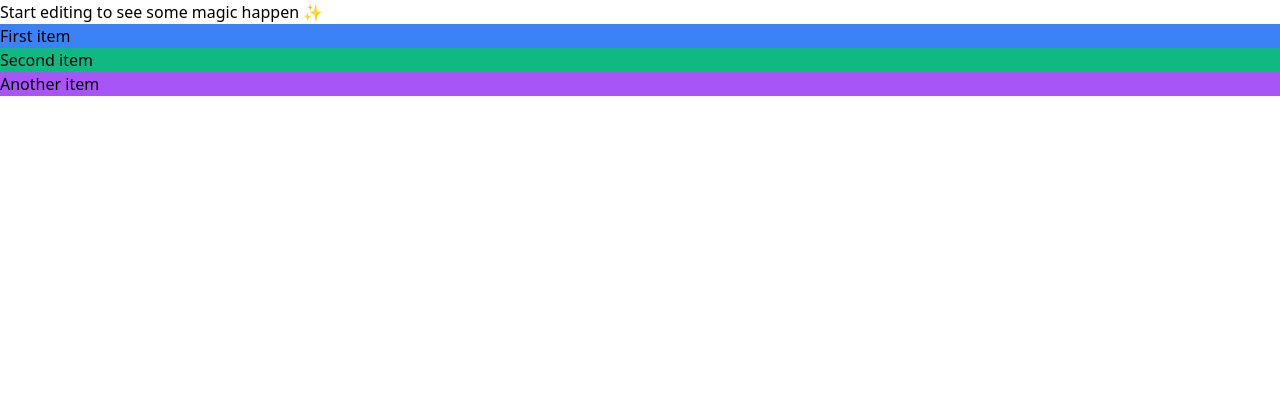
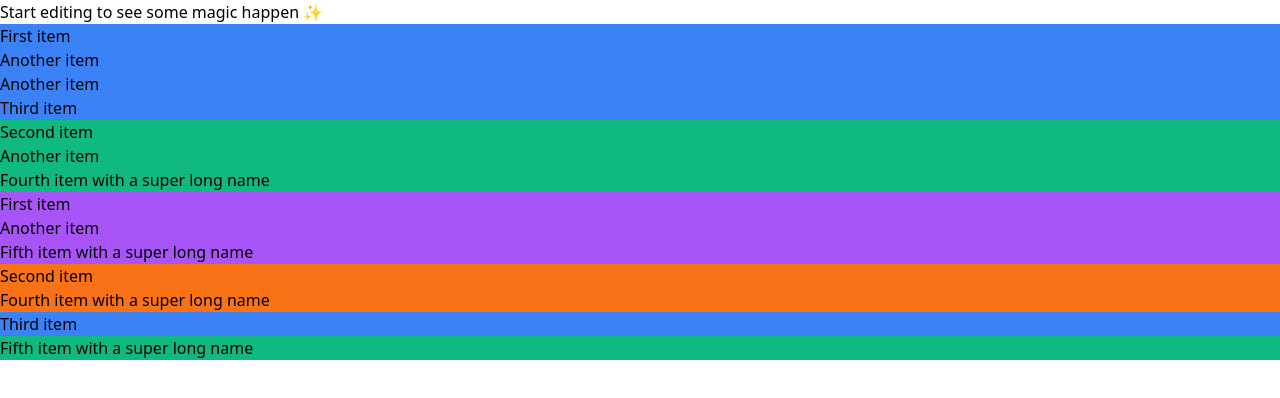
Before and after one commit to alexfqc/react-timeline, a React (Vite) app: page / in a window 1280 px wide. Shown: the top 398 px of the page. Built offline with nearby package versions, Linux system fonts and the light colour scheme.

Commit message:
feat: render working timeline using timelineItems with lane calculation

```diff
--- a/src/App.tsx
+++ b/src/App.tsx
@@ -1,11 +1,11 @@
 import timelineItems from "./timelineItems.ts";
-import Timelines from "./Timelines/index.tsx";
+import Timeline from "./Timeline/index.tsx";
 
 function App() {
   return (
     <div>
       <h2>Start editing to see some magic happen {"\u2728"}</h2>
-      <Timelines timelineItems={timelineItems} />
+      <Timeline timelineItems={timelineItems} />
     </div>
   );
 }
--- /dev/null
+++ b/src/Timeline/index.tsx
@@ -0,0 +1,65 @@
+import { useMemo } from "react";
+import { getDateDiff, calculateLanes } from "./utils";
+import type { TimelineEvent } from "../types";
+
+type Props = {
+  timelineItems: TimelineEvent[];
+};
+
+function Timeline({ timelineItems }: Props) {
+  // memoize the lane calculation to avoid recalculating on every render
+  // this returns a flat array of events with assigned lanes,
+  // along with the earliest start date and latest end date
+  const { events, startDate, endDate } = useMemo(
+    () => calculateLanes(timelineItems),
+    [timelineItems],
+  );
+
+  // calculate how many columns (days) and rows (lanes) the grid should have
+  const totalDays = getDateDiff(startDate, endDate) + 1;
+  const totalLanes = Math.max(...events.map((e) => e.lane)) + 1;
+
+  return (
+    <div className="overflow-x-auto">
+      <div
+        className="grid gap-2 bg-gray-100 p-4"
+        style={{
+          // each lane takes 40px in height
+          gridTemplateRows: `repeat(${totalLanes}, 40px)`,
+          // each day gets one column
+          gridTemplateColumns: `repeat(${totalDays}, 1fr)`,
+        }}
+      >
+        {events.map((item) => {
+          // calculate the starting column of the event based on its start date
+          const colStart = getDateDiff(startDate, item.start) + 1;
+          // calculate how many columns (days) the event spans
+          const colSpan = getDateDiff(item.start, item.end) + 1;
+
+          return (
+            <div
+              key={item.id}
+              className="overflow-hidden text-ellipsis whitespace-nowrap rounded px-2 py-1 text-sm text-white shadow"
+              style={{
+                // assign a color based on the lane index
+                backgroundColor: ["#3b82f6", "#10b981", "#a855f7", "#f97316"][
+                  item.lane % 4
+                ],
+                // position the event in the correct column and row
+                gridColumnStart: colStart,
+                gridColumnEnd: `span ${colSpan}`,
+                gridRowStart: item.lane + 1,
+              }}
+              // tooltip on hover with full name and date range
+              title={`${item.name} (${item.start} - ${item.end})`}
+            >
+              {item.name}
+            </div>
+          );
+        })}
+      </div>
+    </div>
+  );
+}
+
+export default Timeline;
--- /dev/null
+++ b/src/Timeline/utils.ts
@@ -0,0 +1,59 @@
+import type { TimelineEvent, PositionedEvent } from "../types";
+
+// helper to calculate how many days between two dates
+export function getDateDiff(startDate: string, endDate: string): number {
+  const msPerDay = 1000 * 60 * 60 * 24;
+
+  return Math.floor(
+    (new Date(endDate).getTime() - new Date(startDate).getTime()) / msPerDay,
+  );
+}
+
+// function to calculate lanes for timeline items
+export function calculateLanes(events: TimelineEvent[]): {
+  events: PositionedEvent[];
+  startDate: string;
+  endDate: string;
+} {
+  // create an array of lanes (each lane is a list of non-overlapping events)
+  const lanes: PositionedEvent[][] = [];
+
+  // sort events chronologically by start date
+  const sortedEvents = [...events].sort(
+    (a, b) => new Date(a.start).getTime() - new Date(b.start).getTime(),
+  );
+
+  // iterate through each event and assign it to the first available lane
+  for (const event of sortedEvents) {
+    // find the first lane where the event doesn't overlap with the last item
+    const laneIndex = lanes.findIndex((lane) => {
+      const last = lane[lane.length - 1];
+      return new Date(event.start) > new Date(last.end);
+    });
+
+    if (laneIndex !== -1) {
+      // place the event in the found lane if it exists
+      lanes[laneIndex].push({ ...event, lane: laneIndex });
+    } else {
+      // if no available lane, create a new one
+      lanes.push([{ ...event, lane: lanes.length }]);
+    }
+  }
+
+  // flatten all lanes into a single array
+  const flatLanes = lanes.flat();
+
+  // sse the first sorted event as the start of the timeline
+  const startDate = sortedEvents[0].start;
+
+  // get the latest end date among all events
+  const endDate = sortedEvents.reduce((latest, current) =>
+    new Date(current.end) > new Date(latest.end) ? current : latest,
+  ).end;
+
+  return {
+    events: flatLanes,
+    startDate,
+    endDate,
+  };
+}
--- a/src/Timelines/index.tsx
+++ /dev/null
@@ -1,40 +0,0 @@
-import { type TimelineItem } from "../types";
-import { getDateDiff } from "./utils";
-
-const timelineStart = "2021-01-01";
-
-function Timelines({ timelineItems }: { timelineItems: TimelineItem[] }) {
-  return (
-    <div
-      className="grid gap-2 overflow-x-auto bg-gray-100 p-4"
-      style={{
-        gridTemplateRows: "repeat(2, 40px)",
-        gridTemplateColumns: "repeat(20, 1fr)",
-      }}
-    >
-      {timelineItems.map((item, index) => {
-        const colStart = getDateDiff(timelineStart, item.start) + 1;
-        const colSpan = getDateDiff(item.start, item.end) + 1;
-        const rowStart = index === 1 ? 2 : 1;
-
-        return (
-          <div
-            key={item.id}
-            className="col-span-1 col-start-1 row-start-1 rounded px-2 py-1 text-sm text-white shadow"
-            style={{
-              backgroundColor: ["#3b82f6", "#10b981", "#a855f7"][index % 3],
-              gridColumnStart: colStart,
-              gridColumnEnd: `span ${colSpan}`,
-              gridRowStart: rowStart,
-            }}
-            title={`${item.start} → ${item.end}`}
-          >
-            {item.name}
-          </div>
-        );
-      })}
-    </div>
-  );
-}
-
-export default Timelines;
--- a/src/Timelines/utils.ts
+++ /dev/null
@@ -1,33 +0,0 @@
-import type { TimelineItem, PositionedItem } from "../types";
-
-// Helper to calculate how many days between two dates
-export function getDateDiff(startDate: string, endDate: string): number {
-  const msPerDay = 1000 * 60 * 60 * 24;
-
-  return Math.floor(
-    (new Date(endDate).getTime() - new Date(startDate).getTime()) / msPerDay,
-  );
-}
-
-export function calculateLanes(events: TimelineItem[]): PositionedItem[] {
-  const lanes: PositionedItem[][] = [];
-
-  const sorted = [...events].sort(
-    (a, b) => new Date(a.start).getTime() - new Date(b.start).getTime(),
-  );
-
-  for (const event of sorted) {
-    const laneIndex = lanes.findIndex((lane) => {
-      const last = lane[lane.length - 1];
-      return new Date(event.start) > new Date(last.end);
-    });
-
-    if (laneIndex !== -1) {
-      lanes[laneIndex].push({ ...event, lane: laneIndex });
-    } else {
-      lanes.push([{ ...event, lane: lanes.length }]);
-    }
-  }
-
-  return lanes.flat();
-}
--- a/src/timelineItems.ts
+++ b/src/timelineItems.ts
@@ -17,72 +17,72 @@ const timelineItems = [
     end: "2021-01-13",
     name: "Another item",
   },
-  // {
-  //   id: 4,
-  //   start: "2021-01-14",
-  //   end: "2021-01-14",
-  //   name: "Another item",
-  // },
-  // {
-  //   id: 5,
-  //   start: "2021-02-01",
-  //   end: "2021-02-15",
-  //   name: "Third item",
-  // },
-  // {
-  //   id: 6,
-  //   start: "2021-01-12",
-  //   end: "2021-02-16",
-  //   name: "Fourth item with a super long name",
-  // },
-  // {
-  //   id: 7,
-  //   start: "2021-02-01",
-  //   end: "2021-02-02",
-  //   name: "Fifth item with a super long name",
-  // },
-  // {
-  //   id: 8,
-  //   start: "2021-01-03",
-  //   end: "2021-01-05",
-  //   name: "First item",
-  // },
-  // {
-  //   id: 9,
-  //   start: "2021-01-04",
-  //   end: "2021-01-08",
-  //   name: "Second item",
-  // },
-  // {
-  //   id: 10,
-  //   start: "2021-01-06",
-  //   end: "2021-01-13",
-  //   name: "Another item",
-  // },
-  // {
-  //   id: 11,
-  //   start: "2021-01-09",
-  //   end: "2021-01-09",
-  //   name: "Another item",
-  // },
-  // {
-  //   id: 12,
-  //   start: "2021-02-01",
-  //   end: "2021-02-15",
-  //   name: "Third item",
-  // },
-  // {
-  //   id: 13,
-  //   start: "2021-01-12",
-  //   end: "2021-02-16",
-  //   name: "Fourth item with a super long name",
-  // },
-  // {
-  //   id: 14,
-  //   start: "2021-02-01",
-  //   end: "2021-02-02",
-  //   name: "Fifth item with a super long name",
-  // },
+  {
+    id: 4,
+    start: "2021-01-14",
+    end: "2021-01-14",
+    name: "Another item",
+  },
+  {
+    id: 5,
+    start: "2021-02-01",
+    end: "2021-02-15",
+    name: "Third item",
+  },
+  {
+    id: 6,
+    start: "2021-01-12",
+    end: "2021-02-16",
+    name: "Fourth item with a super long name",
+  },
+  {
+    id: 7,
+    start: "2021-02-01",
+    end: "2021-02-02",
+    name: "Fifth item with a super long name",
+  },
+  {
+    id: 8,
+    start: "2021-01-03",
+    end: "2021-01-05",
+    name: "First item",
+  },
+  {
+    id: 9,
+    start: "2021-01-04",
+    end: "2021-01-08",
+    name: "Second item",
+  },
+  {
+    id: 10,
+    start: "2021-01-06",
+    end: "2021-01-13",
+    name: "Another item",
+  },
+  {
+    id: 11,
+    start: "2021-01-09",
+    end: "2021-01-09",
+    name: "Another item",
+  },
+  {
+    id: 12,
+    start: "2021-02-01",
+    end: "2021-02-15",
+    name: "Third item",
+  },
+  {
+    id: 13,
+    start: "2021-01-12",
+    end: "2021-02-16",
+    name: "Fourth item with a super long name",
+  },
+  {
+    id: 14,
+    start: "2021-02-01",
+    end: "2021-02-02",
+    name: "Fifth item with a super long name",
+  },
 ];
 
 export default timelineItems;
--- a/src/types.ts
+++ b/src/types.ts
@@ -1,8 +1,8 @@
-export type TimelineItem = {
+export type TimelineEvent = {
   id: number;
   name: string;
   start: string;
   end: string;
 };
 
-export type PositionedItem = TimelineItem & { lane: number };
+export type PositionedEvent = TimelineEvent & { lane: number };
```
